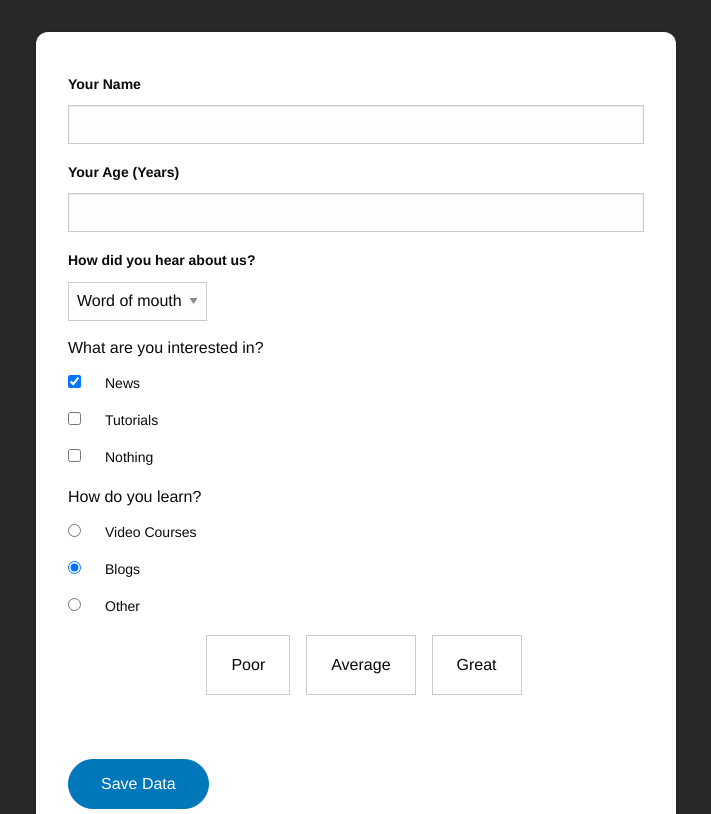
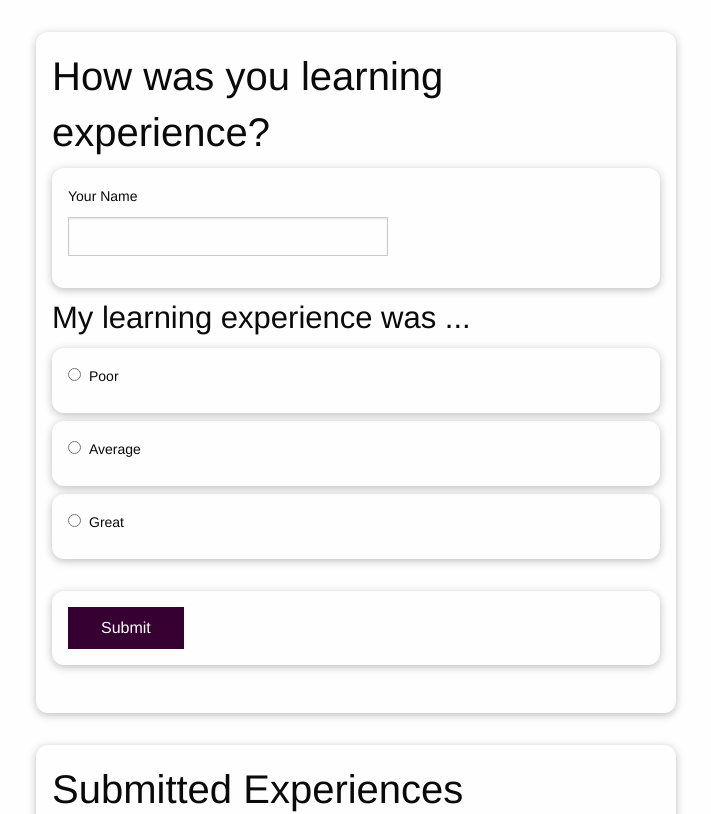
Before and after one commit to seriiserii825/vue-2, a Vue app: page / in a window 1280 px wide. Shown: the top 814 px of the page, without its empty margins (284-995 px from the left). Built offline with nearby package versions, Linux system fonts and the light colour scheme.

Commit message:
add files for resources

```diff
--- a/src/App.vue
+++ b/src/App.vue
@@ -1,15 +1,34 @@
 <template>
   <div id="app">
-    <the-form></the-form>
+    <learning-survey @survey-submit="storeSurvey"></learning-survey>
+    <user-experiences :results="savedSurveyResults"></user-experiences>
   </div>
 </template>
 
 <script>
-import TheForm from './components/TheForm.vue'
+import LearningSurvey from './components/survey/LearningSurvey.vue'
+import UserExperiences from './components/survey/UserExperiences.vue'
 
 export default {
   components: {
-    TheForm
+    LearningSurvey,
+    UserExperiences
+  },
+  data () {
+    return {
+      savedSurveyResults: []
+    }
+  },
+  methods: {
+    storeSurvey (surveyData) {
+      const surveyResult = {
+        name: surveyData.userName,
+        rating: surveyData.rating,
+        id: new Date().toISOString()
+      }
+      this.savedSurveyResults.push(surveyResult)
+      console.log(surveyResult)
+    }
   }
 }
 </script>
@@ -23,6 +42,5 @@
 }
 body {
   margin: 0;
-  background-color: #292929;
 }
 </style>
--- a/src/components/RatingControl.vue
+++ /dev/null
@@ -1,50 +0,0 @@
-<template>
-  <ul>
-    <li @click="activateRatingControl('poor')" :class="{active: activeRating === 'poor'}">Poor</li>
-    <li @click="activateRatingControl('average')" :class="{active: activeRating === 'average'}">Average</li>
-    <li @click="activateRatingControl('great')" :class="{active: activeRating === 'great'}">Great</li>
-  </ul>
-</template>
-
-<script>
-export default {
-  emits: ['input'],
-  data () {
-    return {
-      activeRating: ''
-    }
-  },
-  methods: {
-    activateRatingControl (option) {
-      this.activeRating = option
-      this.$emit('input', option)
-    }
-  }
-}
-</script>
-
-<style scoped lang="scss">
-ul {
-  display: flex;
-  justify-content: center;
-  align-items: center;
-  margin: 0 auto 4rem;
-  padding: 0;
-  list-style-type: none;
-}
-
-li {
-  margin-left: 1rem;
-  padding: 1rem 1.5rem;
-  border: 1px solid #ccc;
-  cursor: pointer;
-  transition: all .4s;
-
-  &.active,
-  &:hover {
-    color: white;
-    border-color: purple;
-    background-color: purple;
-  }
-}
-</style>
--- a/src/components/TheForm.vue
+++ /dev/null
@@ -1,175 +0,0 @@
-<template>
-  <form @submit.prevent="submitForm">
-    <div class="form-control" :class="{
-      invalid: userValid === 'invalid',
-      valid: userValid === 'valid'
-    }">
-      <label for="user-name">Your Name</label>
-      <input id="user-name" name="user-name" type="text" v-model.trim="userName" @blur="validateUserName"/>
-      <p v-if="userValid === 'invalid'">Please enter your name</p>
-    </div>
-    <div class="form-control">
-      <label for="age">Your Age (Years)</label>
-      <input id="age" name="age" type="number" v-model.number="userAge"/>
-    </div>
-    <div class="form-control">
-      <label for="referrer">How did you hear about us?</label>
-      <select id="referrer" name="referrer" v-model="referrer">
-        <option value="google">Google</option>
-        <option value="wom">Word of mouth</option>
-        <option value="newspaper">Newspaper</option>
-      </select>
-    </div>
-    <div class="form-control">
-      <h2>What are you interested in?</h2>
-      <div>
-        <input id="interest-news" name="interest" type="checkbox" value="news" v-model="interest"/>
-        <label for="interest-news">News</label>
-      </div>
-      <div>
-        <input id="interest-tutorials" name="interest" type="checkbox" value="tutorials" v-model="interest"/>
-        <label for="interest-tutorials">Tutorials</label>
-      </div>
-      <div>
-        <input id="interest-nothing" name="interest" value="nothing" type="checkbox" v-model="interest"/>
-        <label for="interest-nothing">Nothing</label>
-      </div>
-    </div>
-    <div class="form-control">
-      <h2>How do you learn?</h2>
-      <div>
-        <input id="how-video" name="how" type="radio" value="video-courses" v-model="how"/>
-        <label for="how-video">Video Courses</label>
-      </div>
-      <div>
-        <input id="how-blogs" name="how" type="radio" value="blogs" v-model="how"/>
-        <label for="how-blogs">Blogs</label>
-      </div>
-      <div>
-        <input id="how-other" name="how" type="radio" value="other" v-model="how"/>
-        <label for="how-other">Other</label>
-      </div>
-    </div>
-    <rating-control v-model="rating"></rating-control>
-    <div>
-      <button>Save Data</button>
-    </div>
-  </form>
-</template>
-<script>
-import RatingControl from '@/components/RatingControl'
-
-export default {
-  components: {
-    RatingControl
-  },
-  data () {
-    return {
-      userName: '',
-      userAge: null,
-      referrer: 'wom',
-      interest: ['news'],
-      how: 'blogs',
-      userValid: 'pending',
-      rating: null
-    }
-  },
-  methods: {
-    submitForm () {
-      console.log(this.rating)
-      this.rating = null
-    },
-    validateUserName () {
-      if (this.userName === '') {
-        this.userValid = 'invalid'
-      } else {
-        this.userValid = 'valid'
-      }
-    }
-  }
-}
-</script>
-
-<style scoped lang="scss">
-form {
-  margin: 2rem auto;
-  max-width: 40rem;
-  border-radius: 12px;
-  box-shadow: 0 2px 8px rgba(0, 0, 0, 0.26);
-  padding: 2rem;
-  background-color: #fff;
-}
-
-.form-control {
-  margin: 0.5rem 0;
-
-  &.invalid {
-    input {
-      border-color: red;
-    }
-
-    label {
-      color: red;
-    }
-  }
-
-  &.valid {
-    input {
-      border-color: green;
-    }
-
-    label {
-      color: green;
-    }
-  }
-}
-
-label {
-  font-weight: bold;
-}
-
-h2 {
-  font-size: 1rem;
-  margin: 0.5rem 0;
-}
-
-input,
-select {
-  display: block;
-  width: 100%;
-  font: inherit;
-  margin-top: 0.5rem;
-}
-
-select {
-  width: auto;
-}
-
-input[type='checkbox'],
-input[type='radio'] {
-  display: inline-block;
-  width: auto;
-  margin-right: 1rem;
-}
-
-input[type='checkbox'] + label,
-input[type='radio'] + label {
-  font-weight: normal;
-}
-
-button {
-  font: inherit;
-  border: 1px solid #0076bb;
-  background-color: #0076bb;
-  color: white;
-  cursor: pointer;
-  padding: 0.75rem 2rem;
-  border-radius: 30px;
-}
-
-button:hover,
-button:active {
-  border-color: #002350;
-  background-color: #002350;
-}
-</style>
--- /dev/null
+++ b/src/components/UI/BaseButton.vue
@@ -0,0 +1,21 @@
+<template>
+  <button>
+    <slot></slot>
+  </button>
+</template>
+
+<style scoped>
+button {
+  font: inherit;
+  border: 1px solid #360032;
+  background-color: #360032;
+  color: white;
+  padding: 0.5rem 2rem;
+  cursor: pointer;
+}
+button:hover,
+button:active {
+  background-color: #5c0556;
+  border-color: #5c0556;
+}
+</style>
--- /dev/null
+++ b/src/components/UI/BaseCard.vue
@@ -0,0 +1,15 @@
+<template>
+  <div>
+    <slot></slot>
+  </div>
+</template>
+
+<style scoped>
+div {
+  margin: 2rem auto;
+  max-width: 40rem;
+  padding: 1rem;
+  border-radius: 12px;
+  box-shadow: 0 2px 8px rgba(0, 0, 0, 0.26);
+}
+</style>
--- /dev/null
+++ b/src/components/survey/LearningSurvey.vue
@@ -0,0 +1,79 @@
+<template>
+  <section>
+    <base-card>
+      <h2>How was you learning experience?</h2>
+      <form @submit.prevent="submitSurvey">
+        <div class="form-control">
+          <label for="name">Your Name</label>
+          <input type="text" id="name" name="name" v-model.trim="enteredName"/>
+        </div>
+        <h3>My learning experience was ...</h3>
+        <div class="form-control">
+          <input type="radio" id="rating-poor" value="poor" name="rating" v-model="chosenRating"/>
+          <label for="rating-poor">Poor</label>
+        </div>
+        <div class="form-control">
+          <input
+            type="radio"
+            id="rating-average"
+            value="average"
+            name="rating"
+            v-model="chosenRating"
+          />
+          <label for="rating-average">Average</label>
+        </div>
+        <div class="form-control">
+          <input type="radio" id="rating-great" value="great" name="rating" v-model="chosenRating"/>
+          <label for="rating-great">Great</label>
+        </div>
+        <p
+          v-if="invalidInput"
+        >One or more input fields are invalid. Please check your provided data.</p>
+        <div>
+          <base-button>Submit</base-button>
+        </div>
+      </form>
+    </base-card>
+  </section>
+</template>
+
+<script>
+export default {
+  data () {
+    return {
+      enteredName: '',
+      chosenRating: null,
+      invalidInput: false
+    }
+  },
+  emits: ['survey-submit'],
+  methods: {
+    submitSurvey () {
+      if (this.enteredName === '' || !this.chosenRating) {
+        this.invalidInput = true
+        return
+      }
+      this.invalidInput = false
+
+      this.$emit('survey-submit', {
+        userName: this.enteredName,
+        rating: this.chosenRating
+      })
+
+      this.enteredName = ''
+      this.chosenRating = null
+    }
+  }
+}
+</script>
+
+<style scoped>
+.form-control {
+  margin: 0.5rem 0;
+}
+input[type='text'] {
+  display: block;
+  width: 20rem;
+  margin-top: 0.5rem;
+}
+</style>
--- /dev/null
+++ b/src/components/survey/SurveyResult.vue
@@ -0,0 +1,46 @@
+<template>
+  <li>
+    <p>
+      <span class="highlight">{{ name }}</span>
+      rated the learning experience
+      <span :class="ratingClass">{{ rating }}</span>
+      .
+    </p>
+  </li>
+</template>
+
+<script>
+export default {
+  props: ['name', 'rating'],
+  computed: {
+    ratingClass () {
+      return 'highlight rating--' + this.rating
+    }
+  }
+}
+</script>
+
+<style scoped>
+li {
+  margin: 1rem 0;
+  border: 1px solid #ccc;
+  padding: 1rem;
+}
+h3,
+p {
+  font-size: 1rem;
+  margin: 0.5rem 0;
+}
+.highlight {
+  font-weight: bold;
+}
+.rating--poor {
+  color: #b80056;
+}
+.rating--average {
+  color: #330075;
+}
+.rating--great {
+  color: #008327;
+}
+</style>
--- /dev/null
+++ b/src/components/survey/UserExperiences.vue
@@ -0,0 +1,37 @@
+<template>
+  <section>
+    <base-card>
+      <h2>Submitted Experiences</h2>
+      <div>
+        <base-button>Load Submitted Experiences</base-button>
+      </div>
+      <ul>
+        <survey-result
+          v-for="result in results"
+          :key="result.id"
+          :name="result.name"
+          :rating="result.rating"
+        ></survey-result>
+      </ul>
+    </base-card>
+  </section>
+</template>
+
+<script>
+import SurveyResult from './SurveyResult.vue'
+
+export default {
+  props: ['results'],
+  components: {
+    SurveyResult
+  }
+}
+</script>
+
+<style scoped>
+ul {
+  list-style: none;
+  margin: 0;
+  padding: 0;
+}
+</style>
--- a/src/main.js
+++ b/src/main.js
@@ -1,7 +1,12 @@
 import Vue from 'vue'
 import App from './App.vue'
+import BaseCard from './components/UI/BaseCard.vue'
+import BaseButton from './components/UI/BaseButton.vue'
 
 Vue.config.productionTip = false
+
+Vue.component('base-card', BaseCard)
+Vue.component('base-button', BaseButton)
 
 new Vue({
   render: h => h(App)
```
